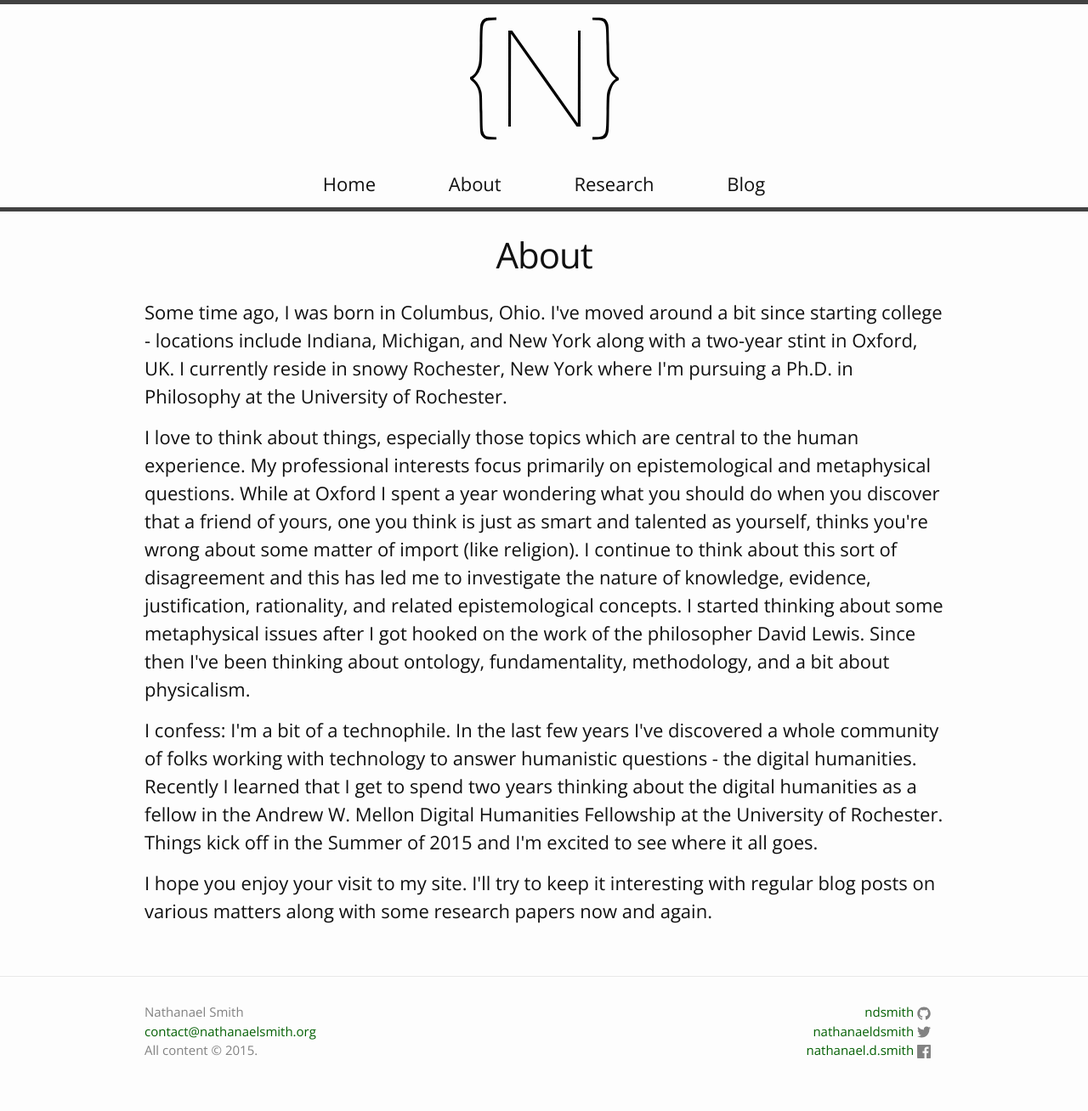
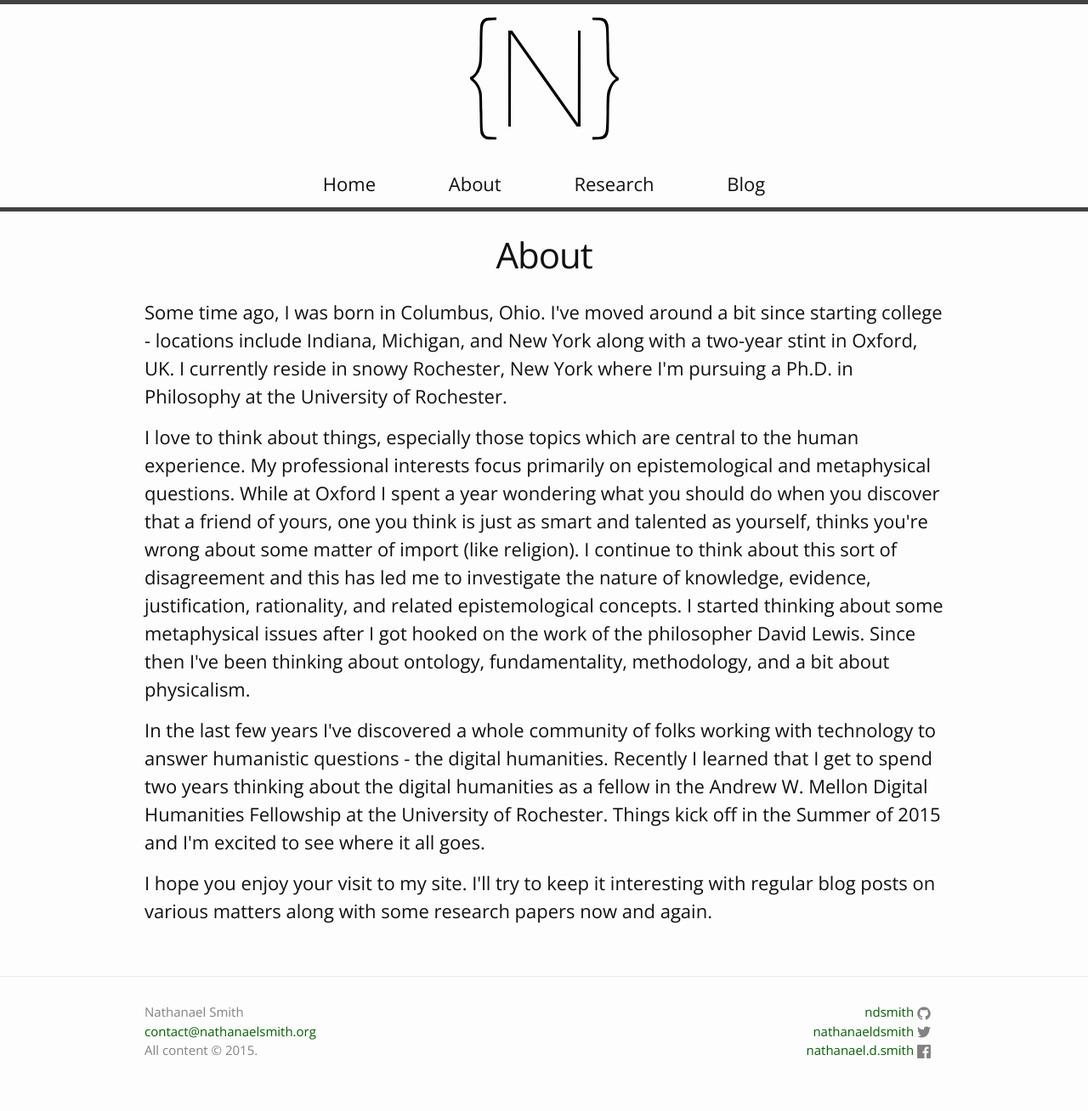
Before and after one commit to ndsmith/ndsmith.github.io, a Jekyll site: the page built from about/index.html, in a window 1280 px wide. Shown: the whole page at 85% size. Built offline with Jekyll 4.4.1, drawn with Linux system fonts in a browser that asks for light colours.

Commit message:
slight edit on about page

```diff
--- a/about/index.html
+++ b/about/index.html
@@ -10,6 +10,6 @@ weight: 2
 
 <p>I love to think about things, especially those topics which are central to the human experience. My professional interests focus primarily on epistemological and metaphysical questions. While at Oxford I spent a year wondering what you should do when you discover that a friend of yours, one you think is just as smart and talented as yourself, thinks you're wrong about some matter of import (like religion). I continue to think about this sort of disagreement and this has led me to investigate the nature of knowledge, evidence, justification, rationality, and related epistemological concepts. I started thinking about some metaphysical issues after I got hooked on the work of the philosopher David Lewis. Since then I've been thinking about ontology, fundamentality, methodology, and a bit about physicalism. </p>
 
-<p>I confess: I'm a bit of a technophile. In the last few years I've discovered a whole community of folks working with technology to answer humanistic questions - the digital humanities. Recently I learned that I get to spend two years thinking about the digital humanities as a fellow in the Andrew W. Mellon Digital Humanities Fellowship at the University of Rochester. Things kick off in the Summer of 2015 and I'm excited to see where it all goes. </p>
+<p>In the last few years I've discovered a whole community of folks working with technology to answer humanistic questions - the digital humanities. Recently I learned that I get to spend two years thinking about the digital humanities as a fellow in the Andrew W. Mellon Digital Humanities Fellowship at the University of Rochester. Things kick off in the Summer of 2015 and I'm excited to see where it all goes. </p>
 
 <p>I hope you enjoy your visit to my site. I'll try to keep it interesting with regular blog posts on various matters along with some research papers now and again.</p>
```
